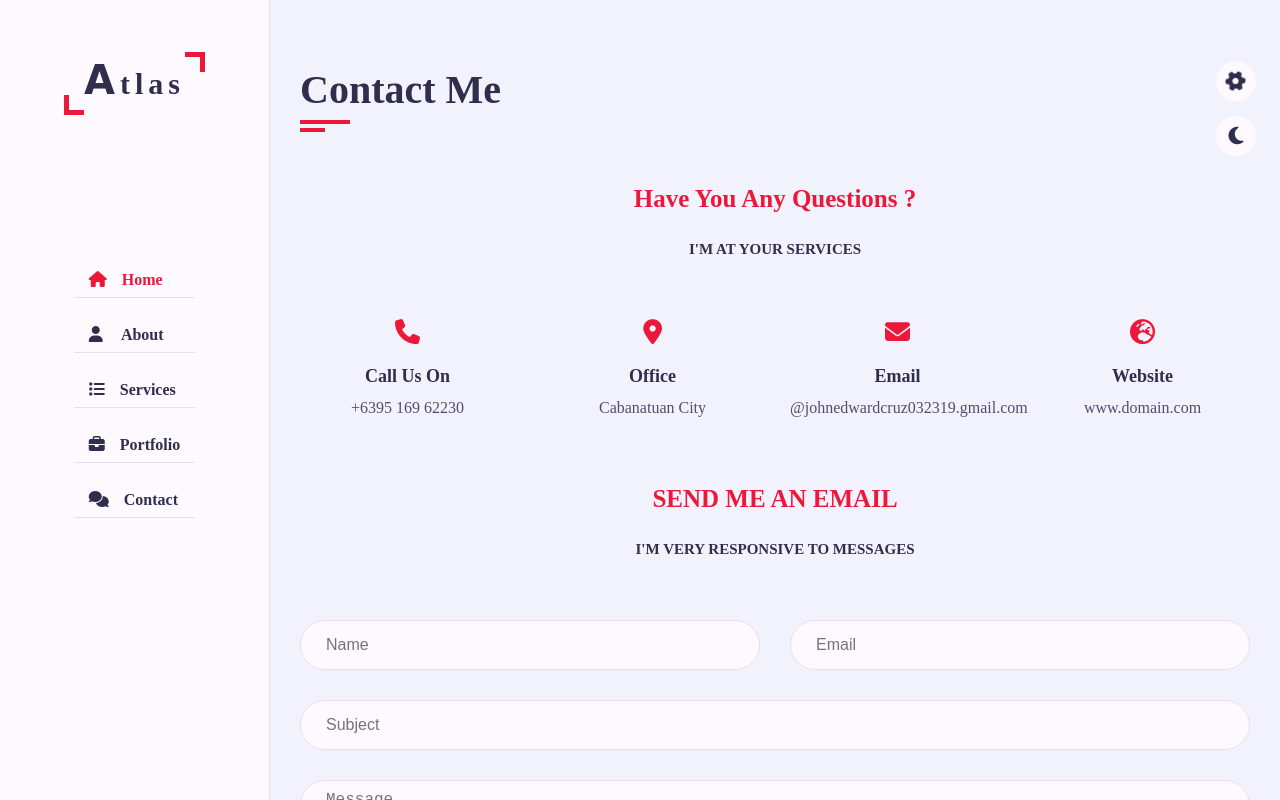
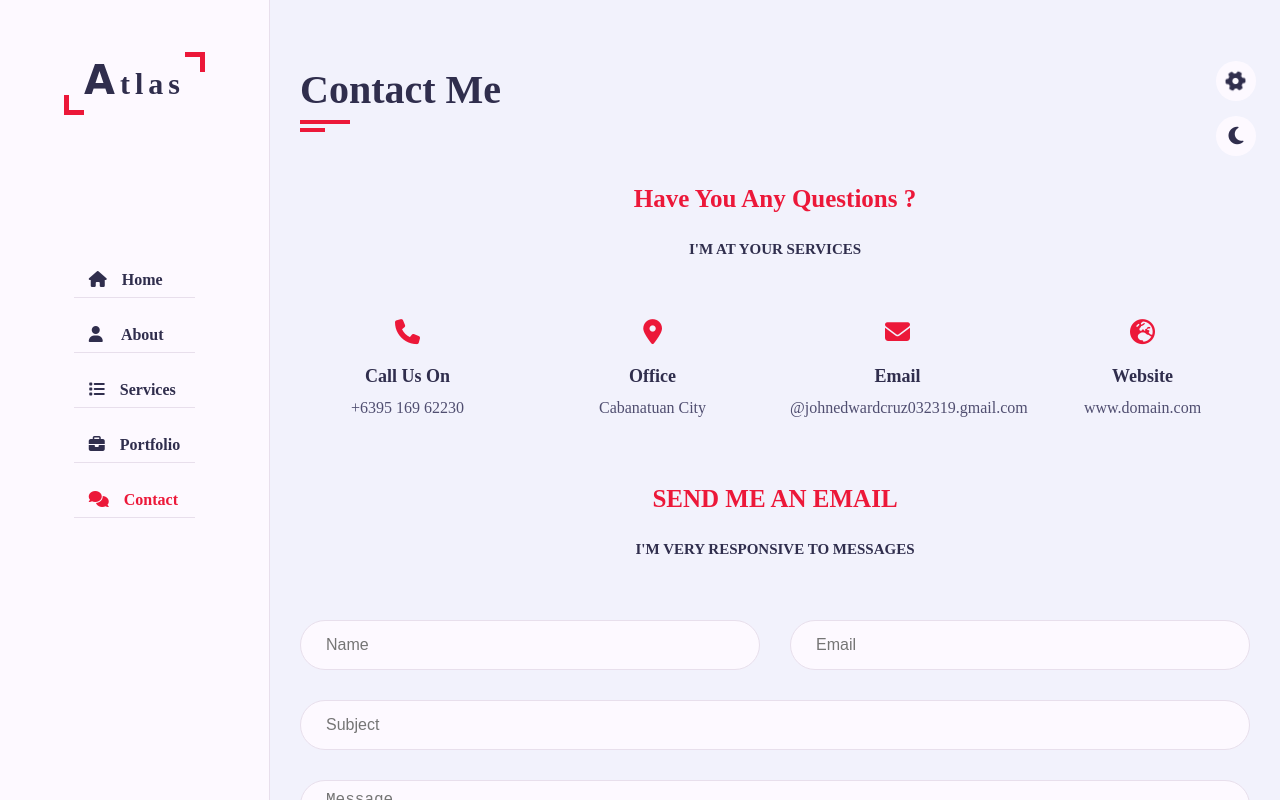
Before and after one commit to EdwardCruz0323/simple-website, a plain HTML site: page index.html in a window 1280 px wide. Both pictures are taken after a click on the link "Contact". Shown: the part 3960-4760 px from the top of the page. Drawn offline with nearby package versions, Linux system fonts and the light colour scheme; a web font is replaced by a local one.

Commit message:
Add files via upload

```diff
--- a/index.html
+++ b/index.html
@@ -384,7 +384,7 @@
     </section>
     <!-- ""PORTFOLIO SECTION END"" -->
      <!-- ""CONTACT SECTION START"" -->
-      <div class="contact section" id="contact">
+      <section class="contact section" id="contact">
         <div class="container">
             <div class="row">
                 <div class="section-title padd-15">
@@ -462,7 +462,7 @@
                 </div>
              </div>
         </div>
-      </div>
+      </section>
       <!-- ""CONTACT SECTION END"" -->
     </div>
     <!-- ""MAIN CONTENT END"" -->
--- a/js/style-switcher.js
+++ b/js/style-switcher.js
@@ -2,42 +2,75 @@
 const styleSwitcherToggle = document.querySelector(".style-switcher-toggler");
 styleSwitcherToggle.addEventListener("click", () => {
     document.querySelector(".style-switcher").classList.toggle("open");
-})
+});
 
 // HIDE STYLE SWITCHER ON SCROLL
-window.addEventListener("scroll",() => {
-    if(document.querySelector(".style-switcher").classList.contains("open")){
+window.addEventListener("scroll", () => {
+    if (document.querySelector(".style-switcher").classList.contains("open")) {
         document.querySelector(".style-switcher").classList.remove("open");
     }
-})
+});
+
 /* ============== THEME COLORS ================= */
 const alternateStyles = document.querySelectorAll(".alternate-style");
-function setActiveStyle(color){
+function setActiveStyle(color) {
     alternateStyles.forEach((style) => {
-        if(color === style.getAttribute("title"))
-        {
+        if (color === style.getAttribute("title")) {
             style.removeAttribute("disabled");
+        } else {
+            style.setAttribute("disabled", "true");
         }
-        else
-        {
-            style.setAttribute("disabled","true");
-        }
-    })
+    });
 }
+
 /* ============== THEME LIGHT AND DARK MODE ================= */
 const dayNight = document.querySelector(".day-night");
 dayNight.addEventListener("click", () => {
     dayNight.querySelector("i").classList.toggle("fa-sun");
     dayNight.querySelector("i").classList.toggle("fa-moon");
     document.body.classList.toggle("dark");
-})
+});
 window.addEventListener("load", () => {
-    if(document.body.classList.contains("dark"))
-    {
+    if (document.body.classList.contains("dark")) {
         dayNight.querySelector("i").classList.add("fa-sun");
-    }
-    else
-    {
+    } else {
         dayNight.querySelector("i").classList.add("fa-moon");
     }
-})
+});
+
+/* ============== NAVIGATION ACTIVE ITEM HIGHLIGHT ON CLICK ================= */
+const navLinks = document.querySelectorAll(".nav li a");
+
+navLinks.forEach(link => {
+    link.addEventListener("click", () => {
+        // Remove 'active' class from all links
+        navLinks.forEach(nav => nav.classList.remove("active"));
+
+        // Add 'active' class to the clicked link
+        link.classList.add("active");
+    });
+});
+
+/* ============== HIGHLIGHT NAV ITEM ON SCROLL ================= */
+const sections = document.querySelectorAll("section"); // Assuming your sections are defined as <section id="sectionName">...</section>
+
+window.addEventListener("scroll", () => {
+    let current = "";
+
+    // Get the current section in view based on scroll position
+    sections.forEach(section => {
+        const sectionTop = section.offsetTop;
+        const sectionHeight = section.clientHeight;
+        if (pageYOffset >= (sectionTop - sectionHeight / 3)) {
+            current = section.getAttribute("id"); // Get the section's ID
+        }
+    });
+
+    // Remove 'active' class from all links
+    navLinks.forEach(link => {
+        link.classList.remove("active");
+        if (link.getAttribute("href").includes(current)) {
+            link.classList.add("active");
+        }
+    });
+});
```
